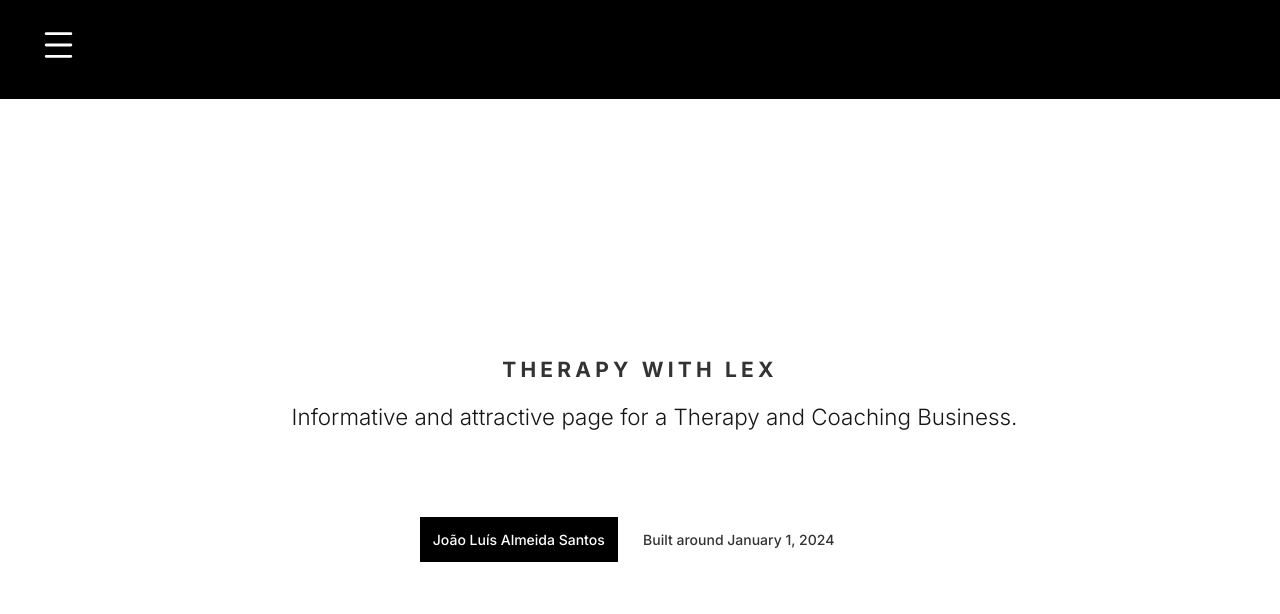
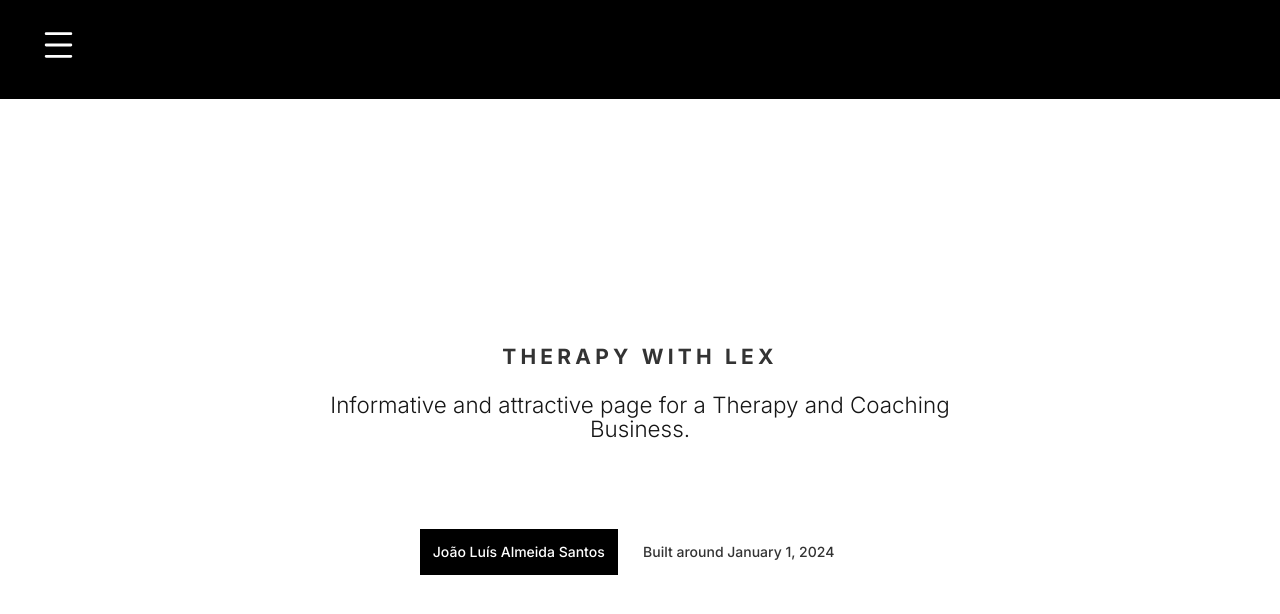
Before and after one commit to lyszt/lyszt.github.io, a Jekyll site: the page built from _posts/2024-1-1-Lex.md, in a window 1280 px wide and 900 px high. Shown: the top 614 px of the window. Built offline with Jekyll 4.4.1, drawn with Linux system fonts in a browser that asks for light colours.

Commit message:
now h2 will wrap in subtitle

```diff
--- a/css/blogs/default.css
+++ b/css/blogs/default.css
@@ -133,7 +133,6 @@ h2 {
   margin: 2%;
   color: #161616;
   font-size: 1.6em;
-  text-wrap: nowrap;
   font-weight: 300;
 }
 .top-banner img {
```
